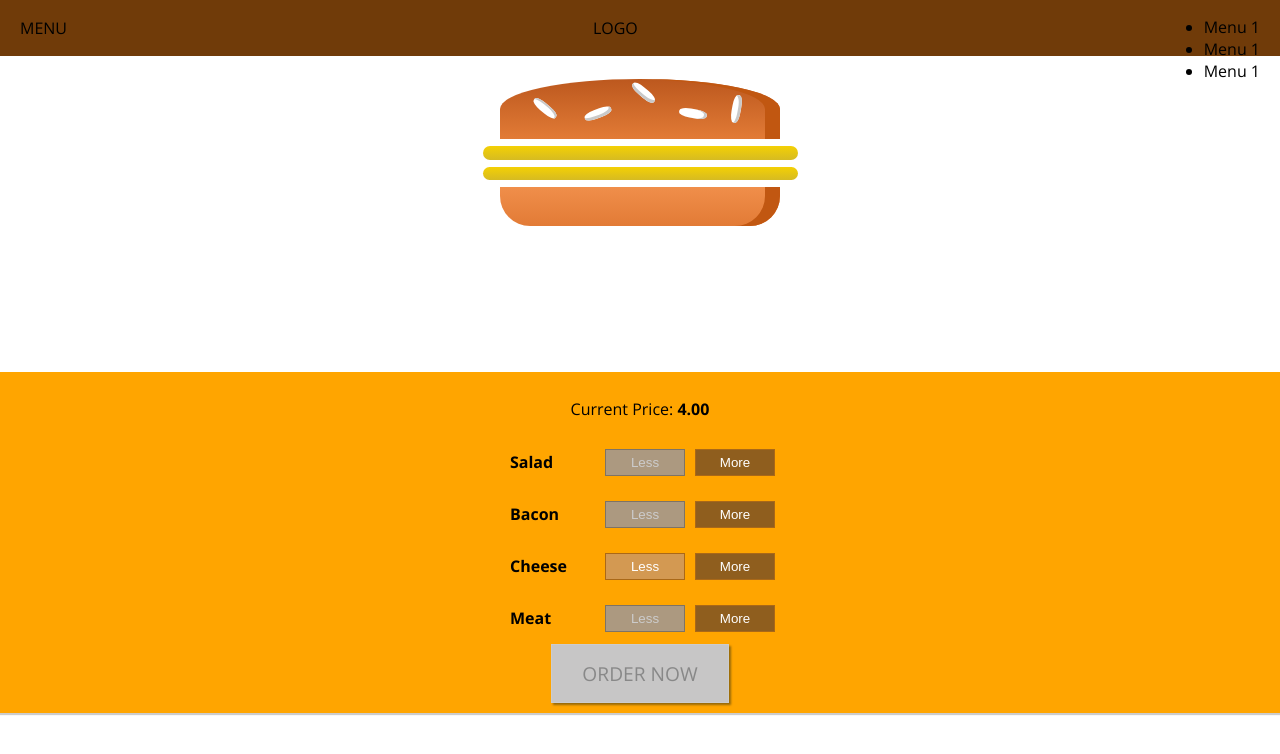
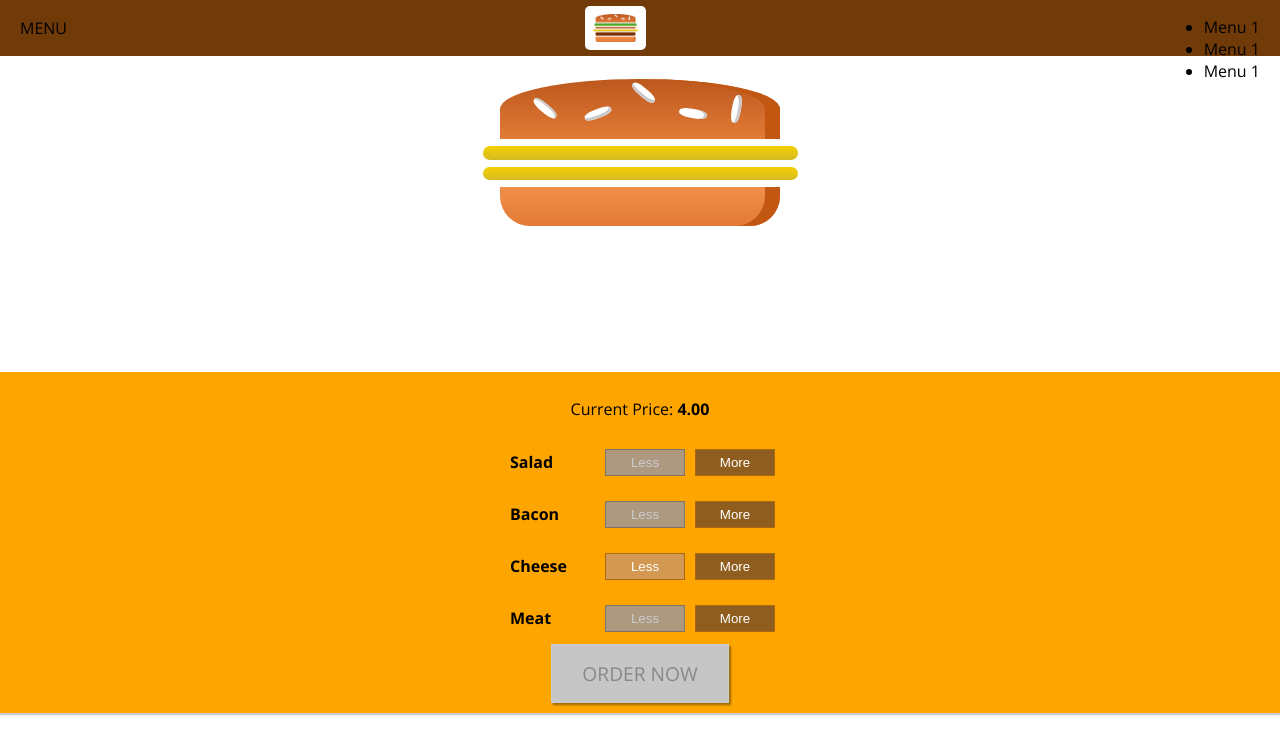
Before and after one commit to kikoseijo/React-Burger-App, a React app: page / in a window 1280 px wide. Shown: the top 754 px of the page. Built offline with nearby package versions, Linux system fonts and the light colour scheme.

Commit message:
Lesson 127

```diff
--- /dev/null
+++ b/src/components/Logo/Logo.css
@@ -0,0 +1,11 @@
+.Logo {
+    background-color: white;
+    padding: 8px;
+    height: 80%;
+    box-sizing: border-box;
+    border-radius: 5px;
+}
+
+.Logo img {
+    height: 100%;
+}
--- /dev/null
+++ b/src/components/Logo/Logo.js
@@ -0,0 +1,11 @@
+import React from 'react';
+import burgerLogo from '../../assets/images/burger-logo.png';
+import classes from './Logo.css';
+
+const logo = (props) => (
+    <div className={classes.Logo}>
+        <img src={burgerLogo} alt="The super duper burger App."/>
+    </div>
+);
+
+export default logo;
--- a/src/components/Navigation/Toolbar/Toolbar.js
+++ b/src/components/Navigation/Toolbar/Toolbar.js
@@ -1,10 +1,12 @@
 import React from 'react';
 import classes from './Toolbar.css';
+import Logo from '../../Logo/Logo';
+
 
 const toolbar = (props) => (
     <header className={classes.Toolbar}>
         <div>MENU</div>
-        <div>LOGO</div>
+        <Logo />
         <nav>
             <ul>
                 <li>Menu 1</li>
```
Also changed, not shown: src/assets/images/burger-logo.png (added).
